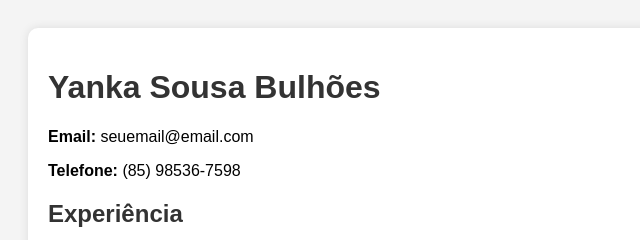
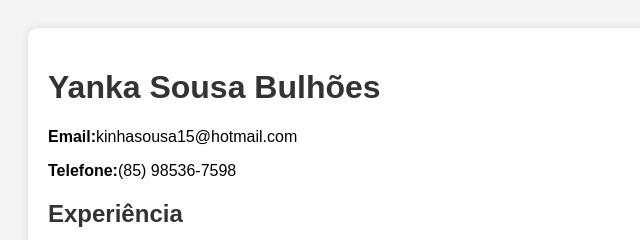
Before and after one commit to kinha28/Teste-, a plain HTML site: page Index.html in a window 1280 px wide. Shown: the top 240 px of the page, 0-640 px from the left. Drawn offline with Linux system fonts and the light colour scheme.

Commit message:
Update Index.html

```diff
--- a/Index.html
+++ b/Index.html
@@ -9,8 +9,8 @@
 <body>
     <div class="container">
         <h1>Yanka Sousa Bulhões</h1>
-        <p><strong>Email:</strong> seuemail@email.com</p>
-        <p><strong>Telefone:</strong> (85) 98536-7598</p>
+        <p><strong>Email:</strong>kinhasousa15@hotmail.com</p>
+        <p><strong>Telefone:</strong>(85) 98536-7598</p>
         <h2>Experiência</h2>
         <p>• Desenvolvedor Frontend - Freelancer</p>
         <h2>Habilidades</h2>
```
